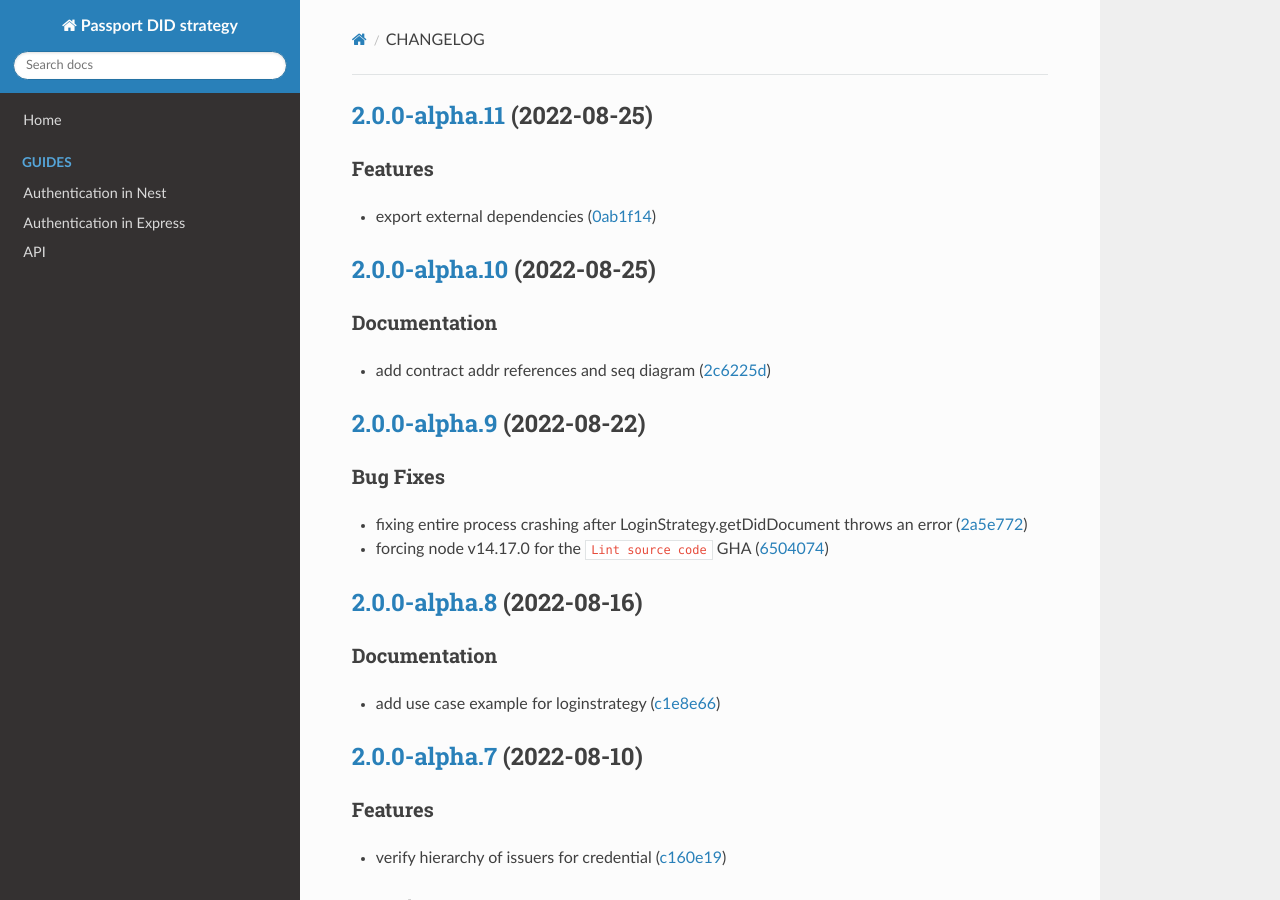
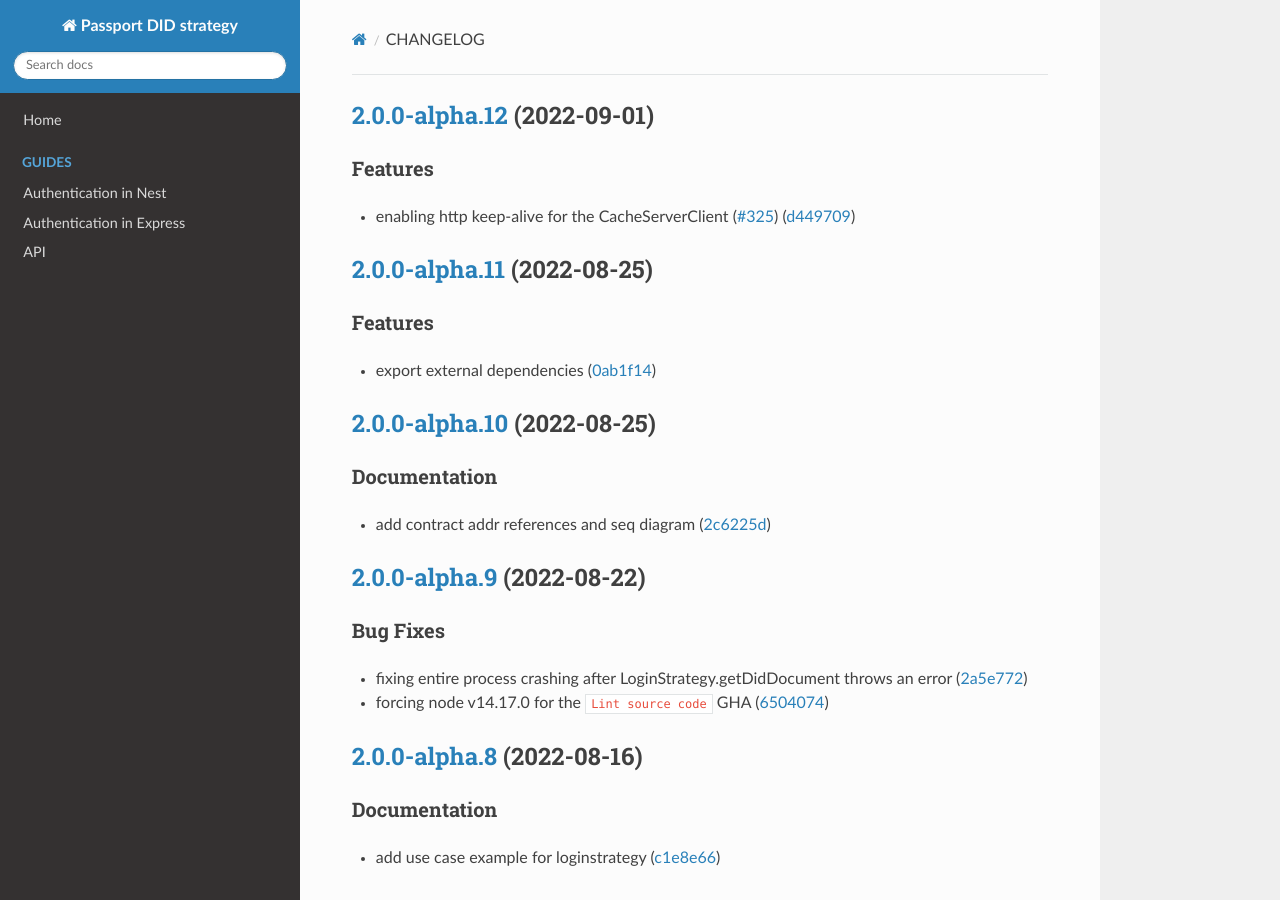
Before and after one commit to energywebfoundation/passport-did-auth, an MkDocs documentation site: the page built from docs/CHANGELOG.md, in a window 1280 px wide and 900 px high. Built offline with MkDocs 1.6.1, drawn with Linux system fonts in a browser that asks for light colours; nearby versions of some CDN libraries.

Commit message:
chore(release): 2.0.0-alpha.12 [skip ci]
## [2.0.0-alpha.12](https://github.com/energywebfoundation/passport-did-auth/compare/v2.0.0-alpha.11...v2.0.0-alpha.12) (2022-09-01)

### Features

* enabling http keep-alive for the CacheServerClient ([#325](https://github.com/energywebfoundation/passport-did-auth/issues/325)) ([d449709](https://github.com/energywebfoundation/passport-did-auth/commit/d449709879a362566f1e054e0ff6199866559c8e))

```diff
--- a/docs/CHANGELOG.md
+++ b/docs/CHANGELOG.md
@@ -1,3 +1,10 @@
+## [2.0.0-alpha.12](https://github.com/energywebfoundation/passport-did-auth/compare/v2.0.0-alpha.11...v2.0.0-alpha.12) (2022-09-01)
+
+
+### Features
+
+* enabling http keep-alive for the CacheServerClient ([#325](https://github.com/energywebfoundation/passport-did-auth/issues/325)) ([d449709](https://github.com/energywebfoundation/passport-did-auth/commit/d449709879a362566f1e054e0ff6199866559c8e))
+
 ## [2.0.0-alpha.11](https://github.com/energywebfoundation/passport-did-auth/compare/v2.0.0-alpha.10...v2.0.0-alpha.11) (2022-08-25)
 
 
--- a/package.json
+++ b/package.json
@@ -1,6 +1,6 @@
 {
   "name": "passport-did-auth",
-  "version": "2.0.0-alpha.11",
+  "version": "2.0.0-alpha.12",
   "description": "",
   "main": "dist/index.js",
   "types": "dist/index.d.ts",
```
